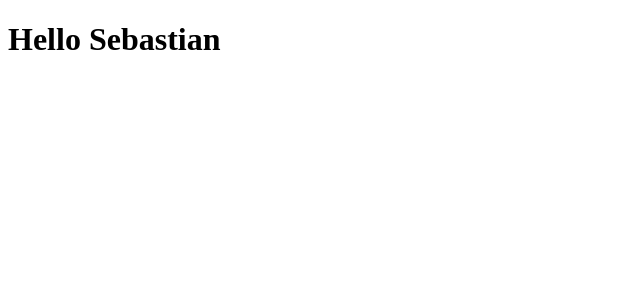
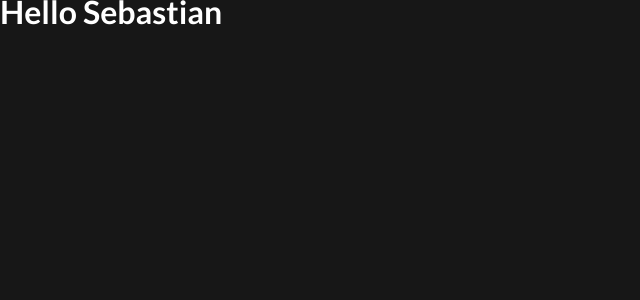
Before and after one commit to sebastiangolab/t-shirt-creator, a React (Create React App) app: page / in a window 1280 px wide. Shown: the top 300 px of the page, without its empty margins (0-640 px from the left). Built offline with nearby package versions, Linux system fonts and the light colour scheme.

Commit message:
Add global styles, font and css variables

```diff
--- a/public/index.html
+++ b/public/index.html
@@ -25,6 +25,13 @@
       Learn how to configure a non-root public URL by running `npm run build`.
     -->
       <title>React App</title>
+
+      <link rel="preconnect" href="https://fonts.googleapis.com" />
+      <link rel="preconnect" href="https://fonts.gstatic.com" crossorigin />
+      <link
+         href="https://fonts.googleapis.com/css2?family=Lato:wght@300;400;700&display=swap"
+         rel="stylesheet"
+      />
    </head>
    <body>
       <noscript>You need to enable JavaScript to run this app.</noscript>
--- a/src/index.tsx
+++ b/src/index.tsx
@@ -1,6 +1,8 @@
 import React from 'react';
 import ReactDOM from 'react-dom/client';
 import App from './App';
+import './styles/colors.css';
+import './styles/global.css';
 
 const root = ReactDOM.createRoot(
    document.getElementById('root') as HTMLElement,
--- /dev/null
+++ b/src/styles/breakpoints.css
@@ -0,0 +1,6 @@
+:root {
+    --small-desktop-bp: 1339px;
+    --tablet-bp: 991px;
+    --mobile-bp: 767px;
+    --min-mobile-bp: 549px;
+}
--- /dev/null
+++ b/src/styles/colors.css
@@ -0,0 +1,9 @@
+:root {
+    --white-color: #fff;
+    --black-color: #333;
+    --grey-color: #bbb;
+    --background-color: #171717;
+    --preview-background-color: #18181A;
+    --preview-stroke-color: #444444;
+    --red-color: #B83529;
+}
--- /dev/null
+++ b/src/styles/global.css
@@ -0,0 +1,32 @@
+*,
+*::before,
+*::after {
+   box-sizing: border-box;
+}
+
+* {
+   padding: 0;
+   margin: 0;
+}
+
+body {
+   font-family: 'Lato', sans-serif;
+   line-height: 1.5em;
+   font-size: 16px;
+   background-color: var(--background-color);
+   color: var(--white-color);
+}
+
+input,
+textarea {
+   font-family: 'Lato', sans-serif;
+}
+
+img,
+picture,
+video,
+canvas,
+svg {
+   display: block;
+   max-width: 100%;
+}
```
Lines whose indentation alone changed are shown as unchanged.
